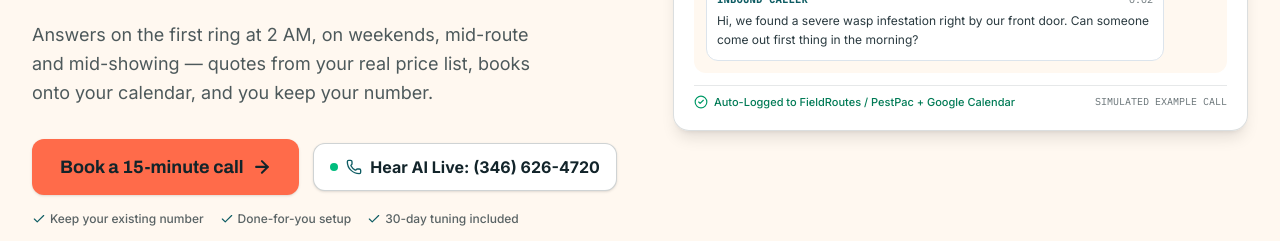
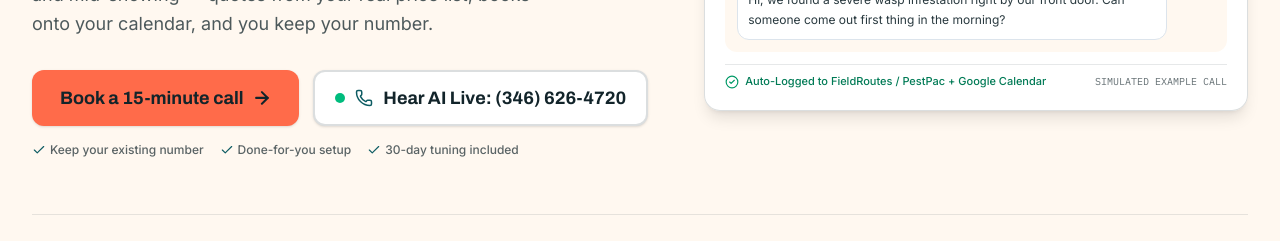
Before and after one commit to xpeedlab-netizen/minions-ai, a Next.js app: page / in a window 1280 px wide. Shown: the part 417-658 px from the top of the page. Built offline with nearby package versions, Linux system fonts and the light colour scheme; no server answers.

Commit message:
fix(hero): match secondary button height, typography, and inline baseline with primary CTA

```diff
--- a/components/sections/home/Hero.tsx
+++ b/components/sections/home/Hero.tsx
@@ -43,19 +43,19 @@ export default function Hero() {
               number.
             </p>
 
-            <div className="mt-8 flex flex-col gap-3 sm:flex-row sm:items-center sm:gap-3.5">
+            <div className="mt-8 flex flex-col gap-3.5 sm:flex-row sm:items-center">
               <Button href={BOOKING_CALENDAR_URL} size="lg" showArrow className="whitespace-nowrap">
                 Book a 15-minute call
               </Button>
               <a
                 href={`tel:${SITE_PHONE_TEL}`}
-                className="group inline-flex min-h-[48px] items-center justify-center gap-2 whitespace-nowrap rounded-xl border border-ink/20 bg-white px-4 py-2.5 text-sm font-bold text-ink shadow-sm transition-all hover:border-teal hover:text-teal focus-visible:outline focus-visible:outline-3 focus-visible:outline-teal focus-visible:outline-offset-2 active:scale-95 sm:text-base"
+                className="group inline-flex min-h-14 items-center justify-center gap-2.5 whitespace-nowrap rounded-xl border-2 border-ink/15 bg-white px-5 font-heading text-base font-bold text-ink shadow-sm transition-all duration-150 hover:border-teal hover:text-teal hover:scale-[1.02] active:scale-[0.98] focus-visible:outline focus-visible:outline-3 focus-visible:outline-teal focus-visible:outline-offset-2 sm:text-lg"
               >
-                <span className="relative flex size-2">
+                <span className="relative flex size-2.5 shrink-0">
                   <span className="absolute inline-flex size-full animate-ping rounded-full bg-emerald-400 opacity-75" />
-                  <span className="relative inline-flex size-2 rounded-full bg-emerald-500" />
+                  <span className="relative inline-flex size-2.5 rounded-full bg-emerald-500" />
                 </span>
-                <Phone aria-hidden className="size-4 shrink-0 text-teal transition-transform group-hover:scale-110" />
+                <Phone aria-hidden className="size-4.5 shrink-0 text-teal transition-transform group-hover:scale-110" />
                 <span>Hear AI Live: {SITE_PHONE_NUMBER}</span>
               </a>
             </div>
```
